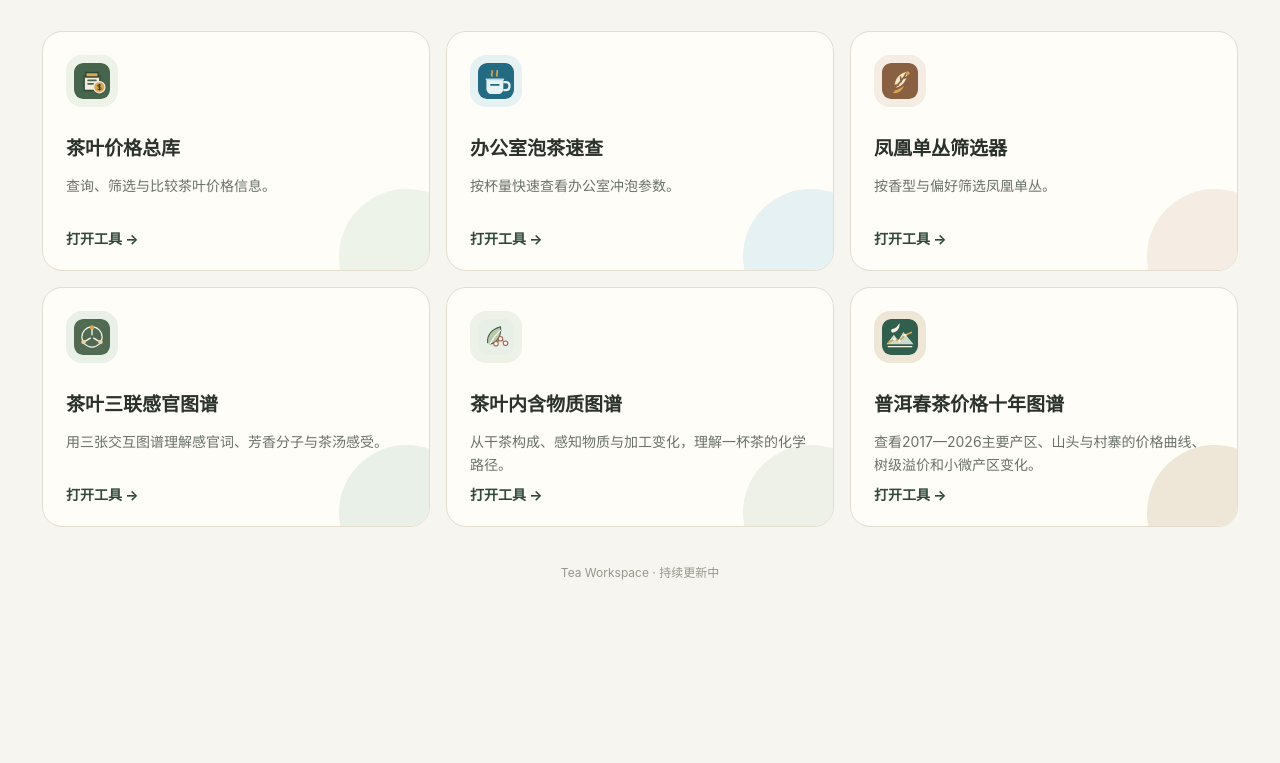
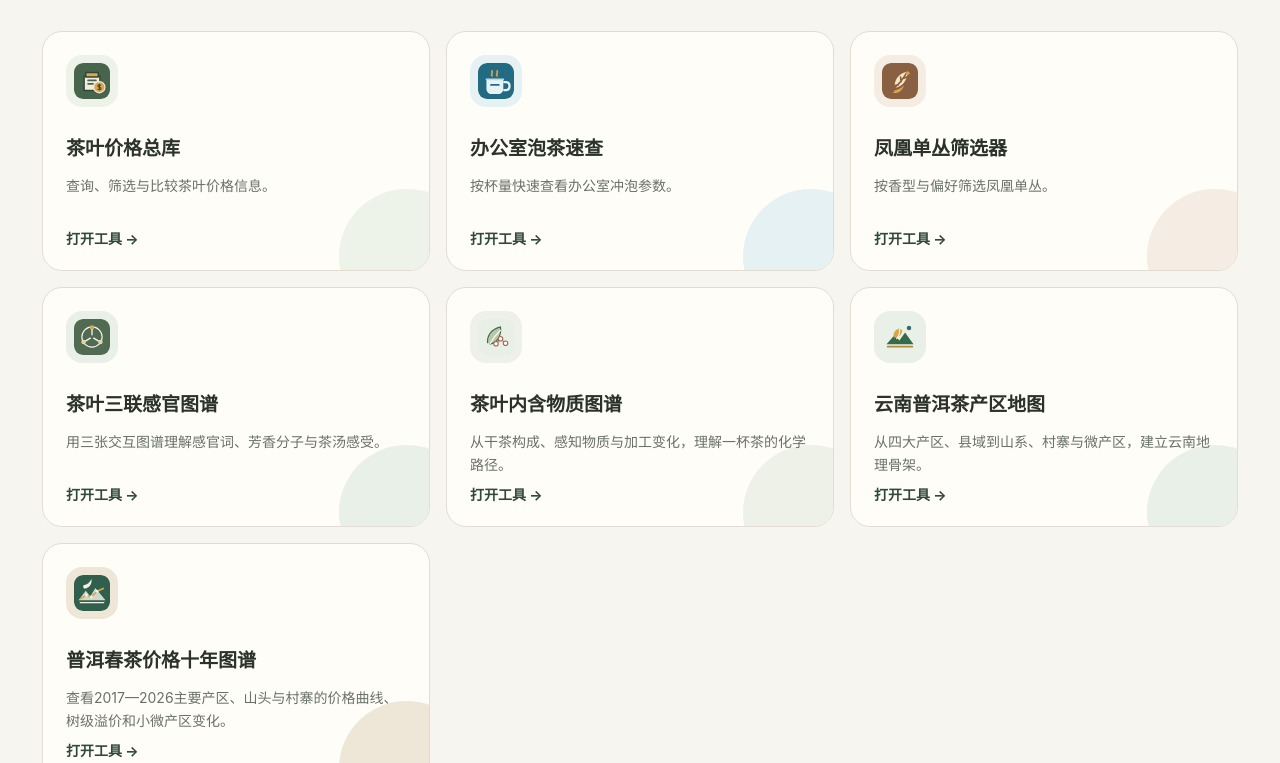
Before and after one commit to Foralchan/tea, a plain HTML site: page index.html in a window 1280 px wide. Shown: the part 265-1028 px from the top of the page. Before the commit the page ends 887 px from the top, so only its background shows below. Drawn offline with Linux system fonts and the light colour scheme.

Commit message:
Add Pu'er origin atlas to Tea Workspace

```diff
--- a/index.html
+++ b/index.html
@@ -34,6 +34,7 @@ const tools=[
  {id:"phoenix",title:"凤凰单丛筛选器",desc:"按香型与偏好筛选凤凰单丛。",file:"phoenix.html",icon:"phoenix-icon.svg",tint:"#f5ece3"},
  {id:"foundations",title:"茶叶三联感官图谱",desc:"用三张交互图谱理解感官词、芳香分子与茶汤感受。",file:"foundations/",icon:"sensory-icon.svg",tint:"#e8f0e8",external:true},
  {id:"chemistry",title:"茶叶内含物质图谱",desc:"从干茶构成、感知物质与加工变化，理解一杯茶的化学路径。",file:"chemistry/",icon:"chemistry-icon.svg",tint:"#edf1e7",external:true},
+ {id:"puer-origin",title:"云南普洱茶产区地图",desc:"从四大产区、县域到山系、村寨与微产区，建立云南地理骨架。",file:"puer-origin/",icon:"puer-origin-icon.svg",tint:"#e8f0e8",external:true},
  {id:"puer-price-trends",title:"普洱春茶价格十年图谱",desc:"查看2017—2026主要产区、山头与村寨的价格曲线、树级溢价和小微产区变化。",file:"puer-price-trends/",icon:"puer-price-trends-icon.svg",tint:"#eee7d7",external:true}
 ];
 const tabs=document.querySelector("#tabs"),grid=document.querySelector("#grid"),home=document.querySelector("#home"),viewer=document.querySelector("#viewer"),frame=document.querySelector("#frame"),title=document.querySelector("#viewer-title"),open=document.querySelector("#open");
```
